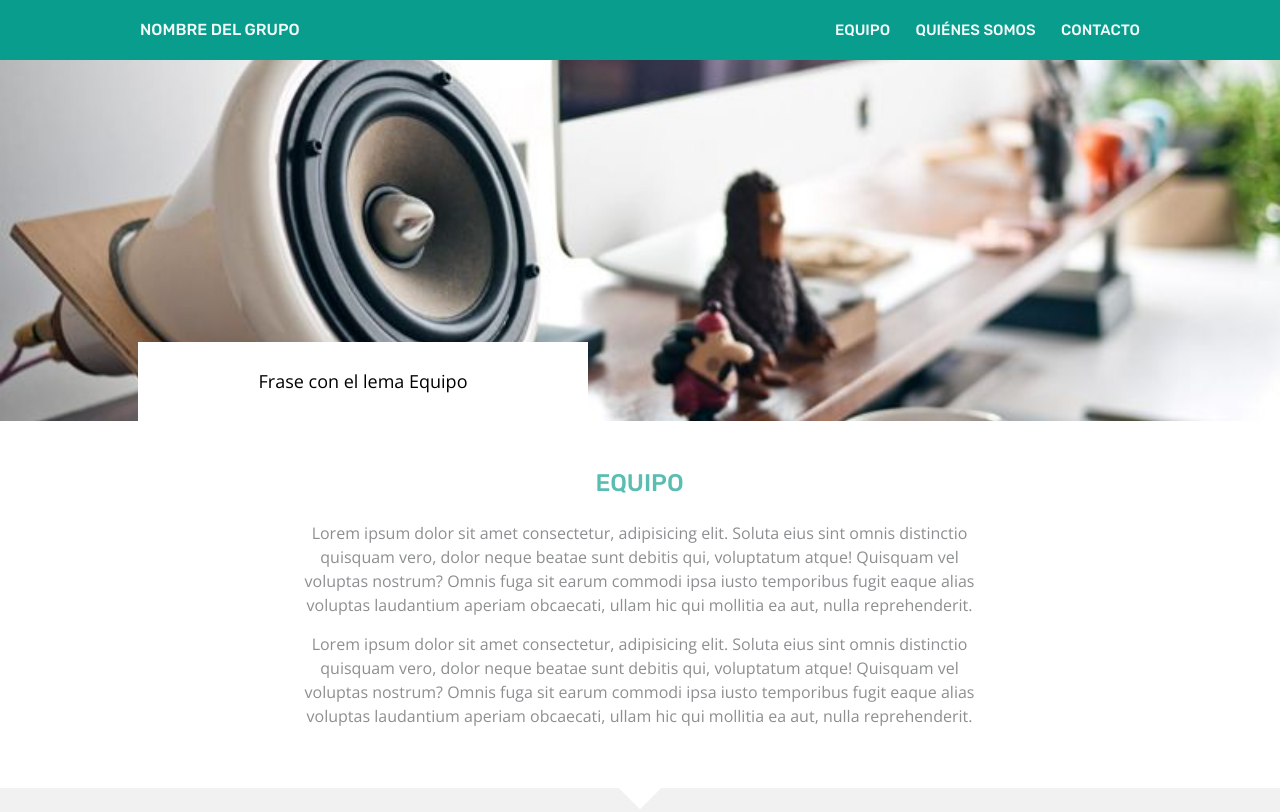
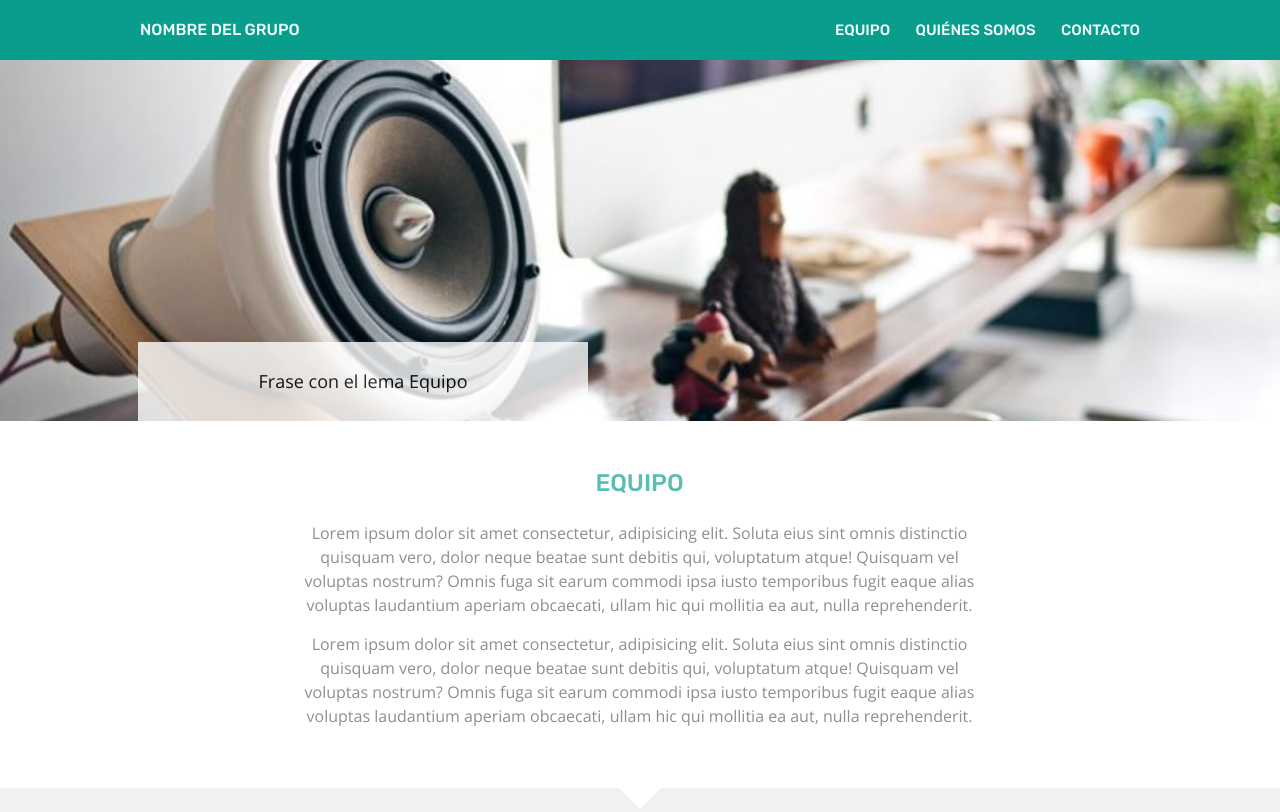
Before and after one commit to Adalab/project-promo-n-module-1-team-2, a plain HTML site: page index.html in a window 1280 px wide. Shown: the top 812 px of the page. Drawn offline with nearby package versions, Linux system fonts and the light colour scheme.

Commit message:
Merge branchgit 'master' of https://github.com/Adalab/project-promo-n-module-1-team-2

```diff
--- a/css/main.css
+++ b/css/main.css
@@ -162,11 +162,7 @@
   .claim {
     bottom: 79px;
     margin-left: 46px;
-<<<<<<< HEAD
     opacity: 80%;
-=======
-    background-color: rgba(255, 255, 255, 0.8);
->>>>>>> 0c158c240e18f075e2e5cc730f9efd1fbd6719c3
   }
 }
 @media all and (min-width: 1200px) {
```
